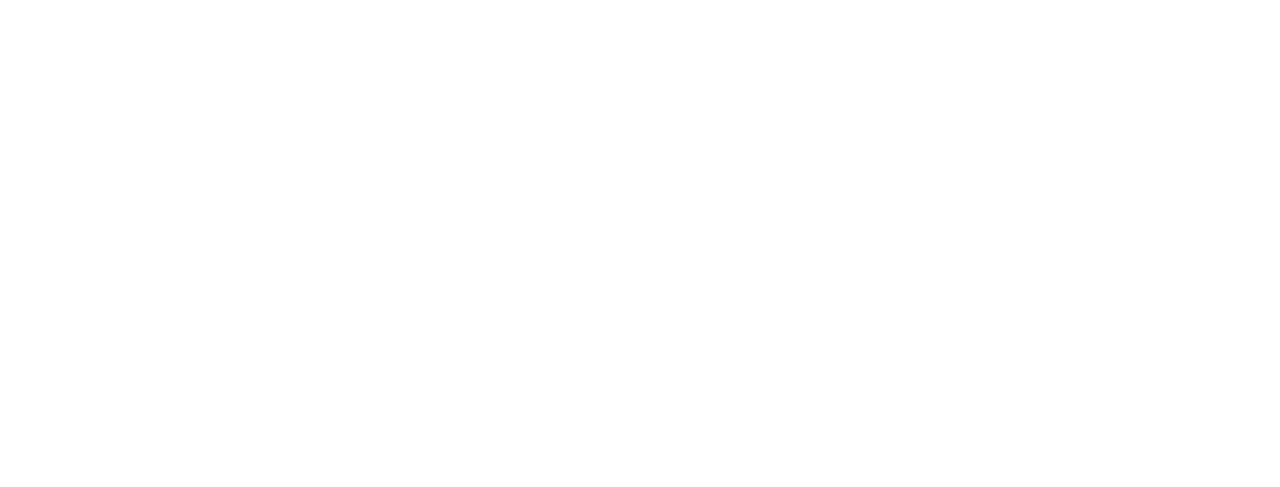
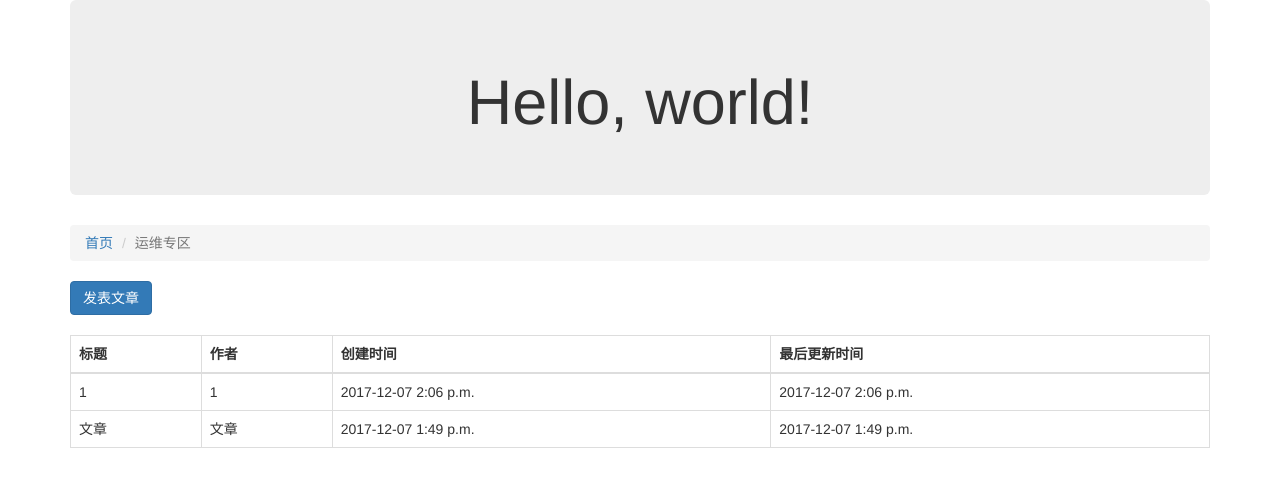
Before and after one commit to YiFengQian/Django-hello-world, a Django app: page /article/list/1 in a window 1280 px wide. Before the commit the part shown is empty. Shown: the top 487 px of the page. Run offline with Django 3.2, Linux system fonts and the light colour scheme; data comes from the database, SQL or seed files in the repository; both versions use the stored data as it was after the commit; some libraries are stand-ins or nearby versions.

Commit message:
more and more attention

```diff
--- a/forum/article/templates/article_list.html
+++ b/forum/article/templates/article_list.html
@@ -0,0 +1,32 @@
+{% extends "base.html" %}
+{% block content %}
+<div class="col-xs-12 col-md-12">
+    <ol class="breadcrumb">
+        <li><a href="/">首页</a></li>
+        <li class="active">{{ b.name }}</li>
+    </ol>
+    <a href="#" class="btn btn-primary">发表文章</a>
+    <br />
+    <br />
+    <table class="table table-bordered">
+        <thead>
+          <tr>
+              <th>标题</th>
+              <th>作者</th>
+              <th>创建时间</th>
+              <th>最后更新时间</th>
+          </tr>
+        </thead>
+        <tbody>
+          {% for article in articles %}
+          <tr>
+              <td>{{ article.title }}</td>
+              <td>{{ article.content }}</td>
+              <td>{{ article.create_timestamp|date:"Y-m-d P" }}</td>
+              <td>{{ article.last_update_timestamp|date:"Y-m-d P" }}</td>
+          </tr>
+          {% endfor %}
+        </tbody>
+    </table>
+</div>
+{% endblock %}
--- a/forum/article/views.py
+++ b/forum/article/views.py
@@ -1,7 +1,10 @@
 from django.shortcuts import render
-
+from block.models import Block
+from article.models import Article
 
 
 def article_list(request,block_id):
     block_id = int(block_id)
-    return render(request,"article_list.html")
+    block = Block.objects.get(id=block_id)
+    articles_objs = Article.objects.filter(block=block,status=0).order_by("-id")
+    return render(request,"article_list.html",{"articles":articles_objs,"b":block})
--- /dev/null
+++ b/forum/templates/base.html
@@ -0,0 +1,23 @@
+<!doctype html>
+<html>
+  <head>
+    <meta charset="utf-8" />
+    <title>论坛首页</title>
+    <link rel="stylesheet" href="/static/css/bootstrap.min.css" />
+  </head>
+  <body>
+    <div class="container">
+      <div class="row">
+        <div class="col-xs-12 col-md-12">
+          <div class="jumbotron">
+            <center><h1>Hello, world!</h1></center>
+          </div>
+        </div>
+      </div>
+      <div class="row">
+          {% block content %}
+          {% endblock %}
+      </div>
+    </div>
+  </body>
+</html>
```
Also changed, not shown: forum/templates/index.html (+5 -22 lines), forum/db.sqlite3.
